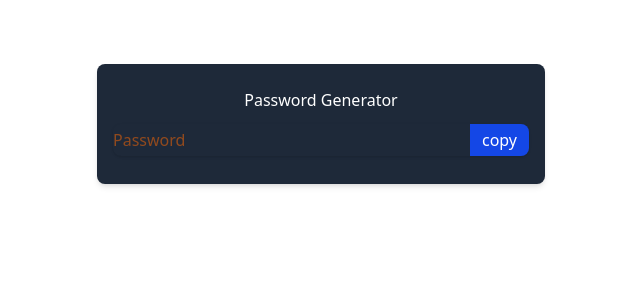
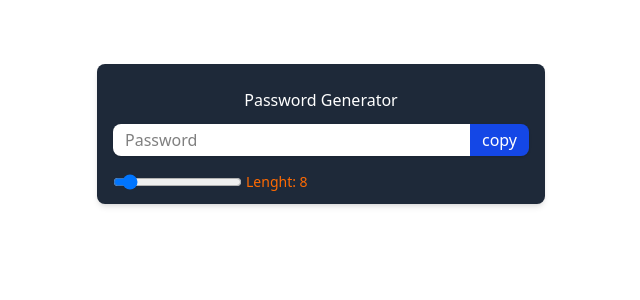
Before and after one commit to RazerWale/05PasswordGenerator, a React (Vite) app: page / in a window 1280 px wide. Shown: the top 300 px of the page, without its empty margins (319-959 px from the left). Built offline with nearby package versions, Linux system fonts and the light colour scheme.

Commit message:
input box

```diff
--- a/src/App.jsx
+++ b/src/App.jsx
@@ -14,7 +14,7 @@ function App() {
         <input
           type="text"
           value={password}
-          className="outline-none w-full py-1 [x-3"
+          className="outline-none w-full py-1 px-3 bg-white text-black"
           placeholder="Password"
           readOnly
         />
@@ -22,6 +22,19 @@ function App() {
           copy
         </button>
       </div>
+      <div className="flex text-sm gap-x-2">
+        <div className="flex items-center gap-x-1">
+          <input
+            type="range"
+            min={6}
+            max={30}
+            value={length}
+            className="cursor-pointer"
+            onChange={(e) => setLength(e.target.value)}
+          />
+          <label htmlFor="length">Lenght: {length}</label>
+        </div>
+      </div>
     </div>
   );
 }
```
